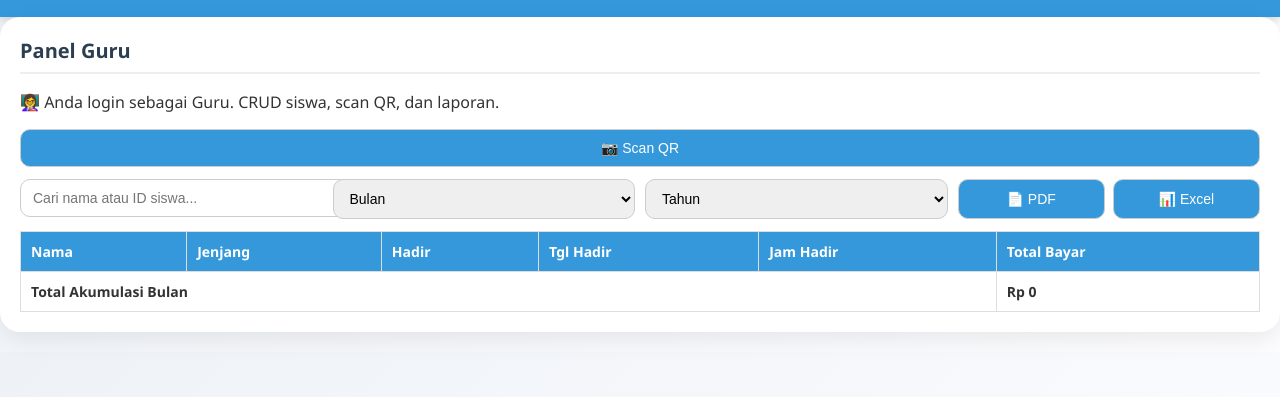
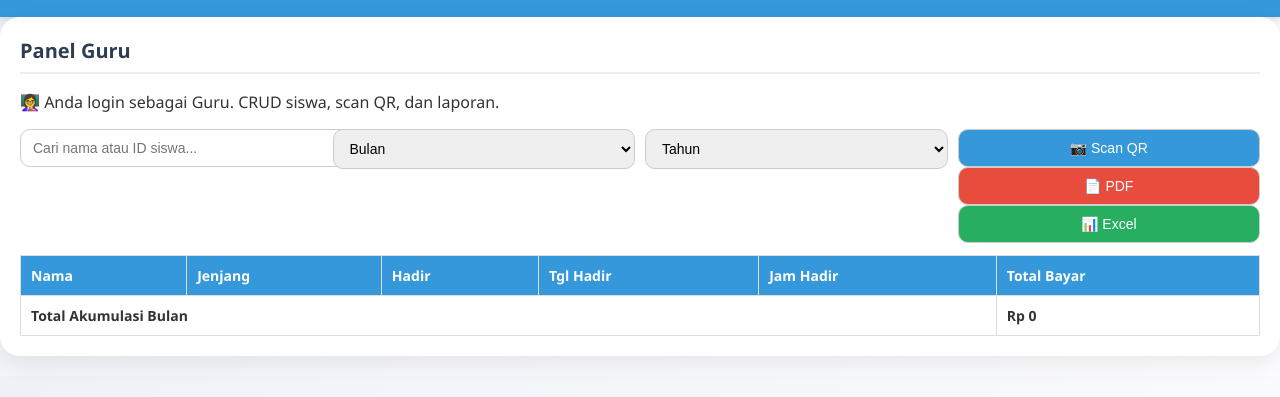
Before and after one commit to smrtlve/abbbee-absensi, a plain HTML site: page guru.html in a window 1280 px wide. Shown: the part 53-450 px from the top of the page. Drawn offline with Linux system fonts and the light colour scheme.

Commit message:
Update guru.html

```diff
--- a/guru.html
+++ b/guru.html
@@ -14,16 +14,11 @@
       <h2>Panel Guru</h2>
       <p>👩‍🏫 Anda login sebagai Guru. CRUD siswa, scan QR, dan laporan.</p>
 
-      <div class="export-box">
-        <button id="qrBtn">📷 Scan QR</button>
-      </div>
-
-      <div class="tools" style="margin-top:12px;">
+      <div class="tools">
   <div class="search-box">
-          <input id="searchInput" placeholder="Cari nama atau ID siswa...">
+    <input type="text" id="searchInput" placeholder="Cari nama atau ID siswa...">
     <div class="suggestions" id="suggestions"></div>
   </div>
-
   <div class="filter-box">
     <select id="monthFilter">
       <option value="">Bulan</option>
@@ -33,17 +28,18 @@
       <option value="10">Oktober</option><option value="11">November</option><option value="12">Desember</option>
     </select>
   </div>
-
   <div class="filter-box">
     <select id="yearFilter">
       <option value="">Tahun</option>
-            <option value="2024">2024</option><option value="2025">2025</option><option value="2026">2026</option>
+      <option value="2024">2024</option>
+      <option value="2025">2025</option>
+      <option value="2026">2026</option>
     </select>
   </div>
-
-        <div class="export-box" style="display:flex;gap:8px;min-width:220px;">
-          <button id="printBtn">📄 PDF</button>
-          <button id="csvBtn">📊 Excel</button>
+  <div class="export-box">
+    <button id="qrBtn">📷 Scan QR</button>
+    <button class="danger" onclick="window.print()">📄 PDF</button>
+    <button class="excel" onclick="alert('Export Excel dummy')">📊 Excel</button>
   </div>
 </div>
 
```
Lines whose indentation alone changed are shown as unchanged.
